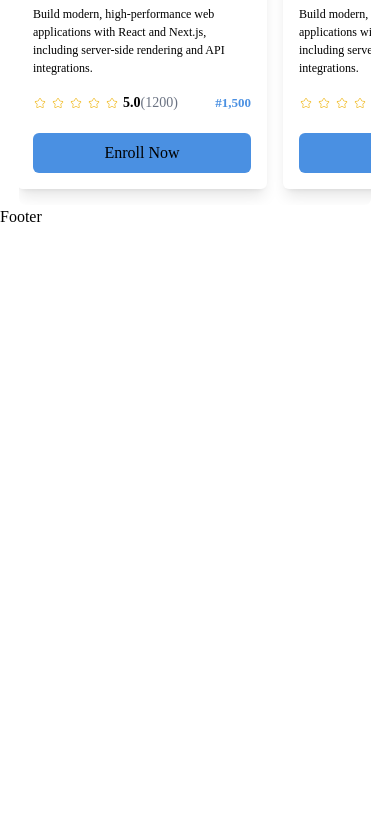
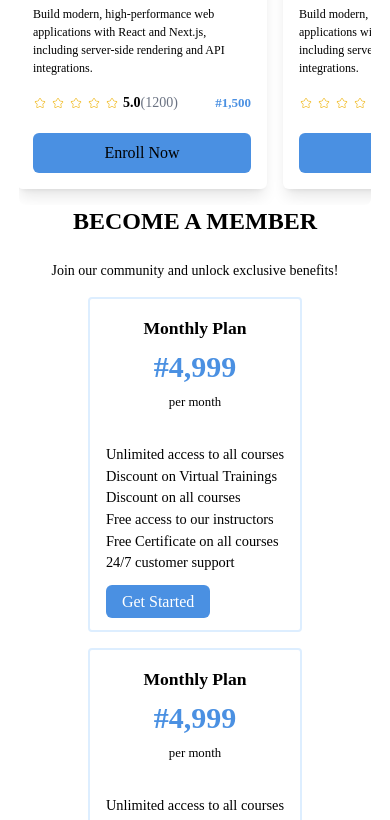
Before and after one commit to bolajisegun/SkillnovaIctInstitute, a Next.js app: page / in a window 390 px wide. Shown: the part 1161-1981 px from the top of the page. Before the commit the page ends 1390 px from the top, so only its background shows below. Built offline with nearby package versions, Linux system fonts and the light colour scheme.

Commit message:
added the membership card

```diff
--- /dev/null
+++ b/src/app/Component/HomeMemberCard.tsx
@@ -0,0 +1,102 @@
+import React from "react";
+
+const HomeMemberCard = () => {
+  return (
+    <div className="card md:flex md:justify-around md:items-center gap-4">
+      <div className="card-one hover:border-2 border-2 border-[#def] hover:border-[#4A90E2] p-4 hover:p-7 rounded-sm transition-all mb-4">
+        <h3 className="plan-name text-[1.1em] font-bold text-center mb-2">
+          Monthly Plan
+        </h3>
+        <h2 className="plan-price text-3xl font-bold text-[#4A90E2] text-center mb-2">
+          #4,999
+        </h2>
+        <p className="duration text-[.8em] text-center mb-8">per month</p>
+        <ul className="benefits-list text-[.9em] mb-4">
+          <li>Unlimited access to all courses</li>
+          <li>Discount on Virtual Trainings</li>
+          <li>Discount on all courses</li>
+          <li>Free access to our instructors</li>
+          <li>Free Certificate on all courses</li>
+          <li>24/7 customer support</li>
+        </ul>
+        <a
+          href="#"
+          className=" px-4 py-2 bg-[#4A90E2] hover:bg-[#899cb1] hover:text-white rounded-md transition text-center text-white"
+        >
+          Get Started
+        </a>
+      </div>
+      <div className="card-two hover:border-2 border-2 border-[#def] hover:border-[#4A90E2] p-4 hover:p-7 rounded-sm transition-all mb-4">
+        <h3 className="plan-name text-[1.1em] font-bold text-center mb-2">
+          Monthly Plan
+        </h3>
+        <h2 className="plan-price text-3xl font-bold text-[#4A90E2] text-center mb-2">
+          #4,999
+        </h2>
+        <p className="duration text-[.8em] text-center mb-8">per month</p>
+        <ul className="benefits-list text-[.9em] mb-4">
+          <li>Unlimited access to all courses</li>
+          <li>Discount on Virtual Trainings</li>
+          <li>Discount on all courses</li>
+          <li>Free access to our instructors</li>
+          <li>Free Certificate on all courses</li>
+          <li>24/7 customer support</li>
+        </ul>
+        <a
+          href="#"
+          className=" px-4 py-2 bg-[#4A90E2] hover:bg-[#899cb1] hover:text-white rounded-md transition text-center text-white"
+        >
+          Get Started
+        </a>
+      </div>
+      <div className="card-three hover:border-2 border-2 border-[#def] hover:border-[#4A90E2] p-4 hover:p-7 rounded-sm transition-all mb-4">
+        <h3 className="plan-name text-[1.1em] font-bold text-center mb-2">
+          Monthly Plan
+        </h3>
+        <h2 className="plan-price text-3xl font-bold text-[#4A90E2] text-center mb-2">
+          #4,999
+        </h2>
+        <p className="duration text-[.8em] text-center mb-8">per month</p>
+        <ul className="benefits-list text-[.9em] mb-4">
+          <li>Unlimited access to all courses</li>
+          <li>Discount on Virtual Trainings</li>
+          <li>Discount on all courses</li>
+          <li>Free access to our instructors</li>
+          <li>Free Certificate on all courses</li>
+          <li>24/7 customer support</li>
+        </ul>
+        <a
+          href="#"
+          className=" px-4 py-2 bg-[#4A90E2] hover:bg-[#899cb1] hover:text-white rounded-md transition text-center text-white"
+        >
+          Get Started
+        </a>
+      </div>
+      <div className="card-four hover:border-2 border-2 border-[#def] hover:border-[#4A90E2] p-4 hover:p-7 rounded-sm transition-all mb-4">
+        <h3 className="plan-name text-[1.1em] font-bold text-center mb-2">
+          Monthly Plan
+        </h3>
+        <h2 className="plan-price text-3xl font-bold text-[#4A90E2] text-center mb-2">
+          #4,999
+        </h2>
+        <p className="duration text-[.8em] text-center mb-8">per month</p>
+        <ul className="benefits-list text-[.9em] mb-4">
+          <li>Unlimited access to all courses</li>
+          <li>Discount on Virtual Trainings</li>
+          <li>Discount on all courses</li>
+          <li>Free access to our instructors</li>
+          <li>Free Certificate on all courses</li>
+          <li>24/7 customer support</li>
+        </ul>
+        <a
+          href="#"
+          className=" px-4 py-2 bg-[#4A90E2] hover:bg-[#899cb1] hover:text-white rounded-md transition text-center text-white"
+        >
+          Get Started
+        </a>
+      </div>
+    </div>
+  );
+};
+
+export default HomeMemberCard;
--- a/src/app/Component/homepageCard.tsx
+++ b/src/app/Component/homepageCard.tsx
@@ -7,7 +7,7 @@ import Link from "next/link";
 const HomepageCard = () => {
   return (
     <div>
-      <div className="courseImg w-[250px] md:w-[350px] bg-white rounded-md shadow-lg hover:border-2 hover:border-[#4A90E2] transition-all p-4 flex flex-col items-center   ">
+      <div className="courseImg w-[250px] md:w-[350px] bg-white rounded-md shadow-lg hover:border-2 hover:border-[#4A90E2] transition-all p-4 flex flex-col items-center">
         <Image src={CourseImage} alt="Course Image" />
         <div className="courseInfo">
           <h5 className="courseSubtitle text-[#4A90E2] my-4 text-[10px] md:text-[12px] font-semibold">
--- a/src/app/page.tsx
+++ b/src/app/page.tsx
@@ -1,4 +1,5 @@
 import CourseBar from "./Component/CourseBar";
+import HomeMemberCard from "./Component/HomeMemberCard";
 import HomepageCard from "./Component/homepageCard";
 import TypingHero from "./Component/Typinghero";
 // import Link from "next/link";
@@ -42,6 +43,18 @@ export default async function Home() {
           <HomepageCard />
         </div>
       </section>
+      {/* The homepage card section ends here */}
+      <section className="member">
+        <h2 className="title text-center text-2xl md:text-4xl font-bold mb-6">
+          BECOME A MEMBER
+        </h2>
+        <p className="text-center text-sm md:text-md">
+          Join our community and unlock exclusive benefits!
+        </p>
+        <div className="member-card flex justify-center mt-4">
+          <HomeMemberCard />
+        </div>
+      </section>
     </>
   );
 }
```
